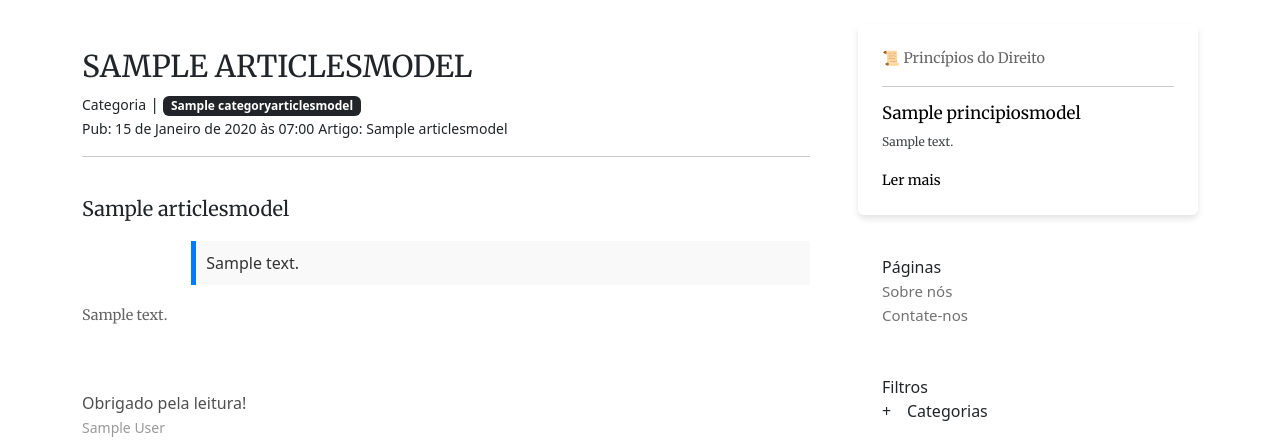
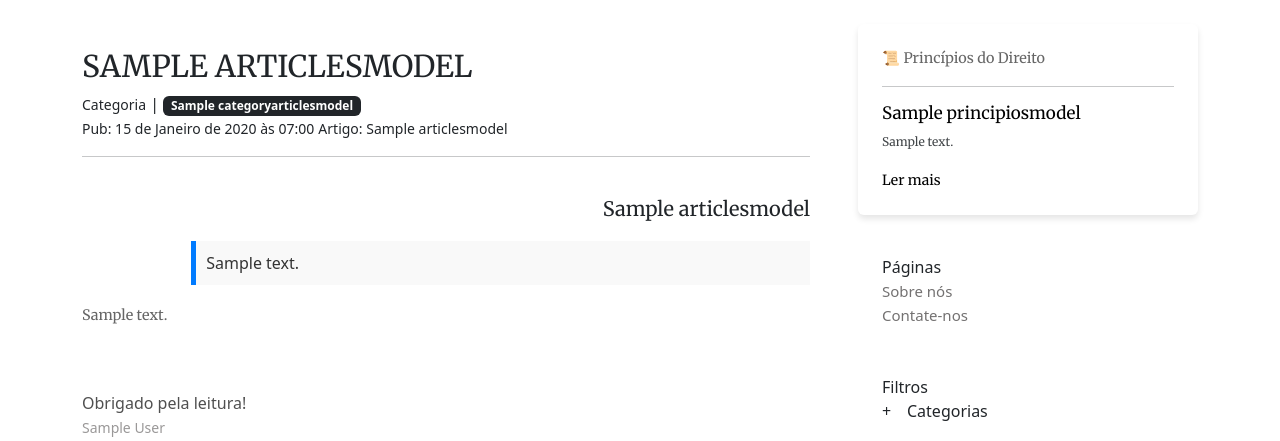
Before and after one commit to mrStudDev/xlex03, a Django app: a page that uses templates/templates_articles/article_single.html in a window 1280 px wide. Shown: the part 56-497 px from the top of the page. Run offline with Django 5.2, Linux system fonts and the light colour scheme; tables that the repository leaves empty hold one stand-in row (values such as "Sample post"); some libraries are stand-ins or nearby versions.

Commit message:
Ajustes Articles

```diff
--- a/templates/templates_articles/article_create_post.html
+++ b/templates/templates_articles/article_create_post.html
@@ -1,4 +1,6 @@
 {% extends "base.html" %}
+
+{% block 'title' %}Add Articles{% endblock 'title' %}
 
 {% block 'create_article' %}
 
@@ -30,7 +32,7 @@
                             <div id="editor-content">{{ form.content.value|safe }}</div>
                             <!-- Campo Oculto para Enviar o Conteúdo -->
                             <input type="hidden" name="content" id="hiddenContent">
-
+                            <br><br>
                             <button class="btn btn-success">Add Article Post</button>
                         </form>
                     </div>
--- a/templates/templates_articles/article_delete_post.html
+++ b/templates/templates_articles/article_delete_post.html
@@ -1,4 +1,6 @@
 {% extends "base.html" %}
+
+{% block 'title' %}Delete Article{% endblock 'title' %}
 
 {% block 'article_delete' %}
 
--- a/templates/templates_articles/article_single.html
+++ b/templates/templates_articles/article_single.html
@@ -22,7 +22,7 @@
                     </span>
                 {% endif %}
                 <br>
-                <h5 style="text-align:left;">{{object.title}}</h5>
+                <h5 style="text-align: right;">{{object.title}}</h5>
                 <i class="article-summary">{{object.summary}}</i>
                 <p>{{ object.content | safe }}</p>
                 <br>
--- a/templates/templates_articles/article_update_post.html
+++ b/templates/templates_articles/article_update_post.html
@@ -1,4 +1,6 @@
 {% extends "base.html" %}
+
+{% block 'title' %}Update Article{% endblock 'title' %}
 
 {% block 'update_article' %}
 
```
